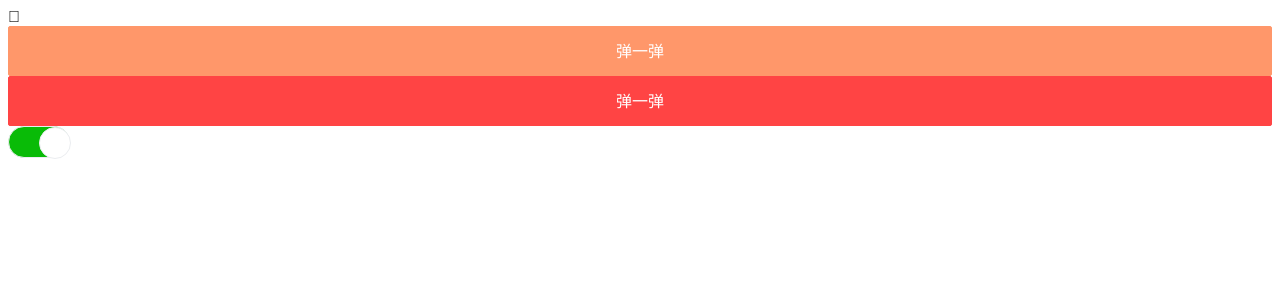
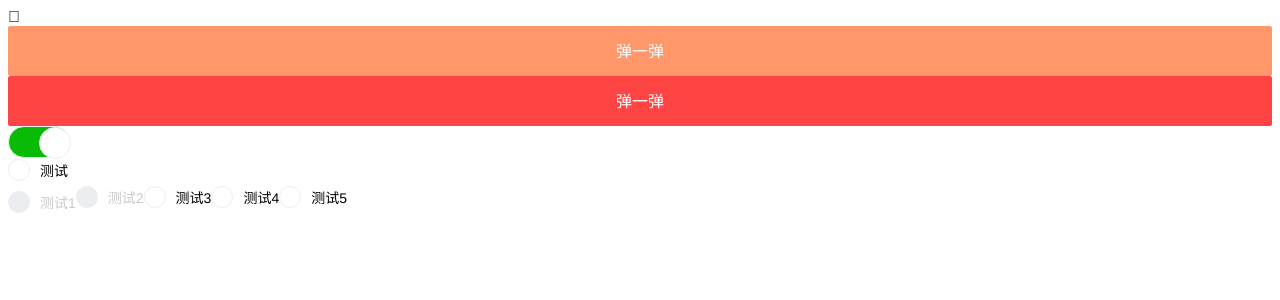
Before and after one commit to Greency/cy-ui, a Vue app in the folder ui/: page / in a window 1280 px wide. Shown: the top 300 px of the page. Built offline with nearby package versions, Linux system fonts and the light colour scheme; the HTML template or start-up script is replaced by a standard one; a web font is replaced by a local one.

Commit message:
feat：radio组件

```diff
--- a/ui/src/App.vue
+++ b/ui/src/App.vue
@@ -3,6 +3,15 @@
 		<cy-button type="warning" shape size="large" @click="setting">弹一弹</cy-button>
 		<cy-button type="danger" shape size="large" @click="setting2">弹一弹</cy-button>
 		<cy-switch v-model="switchVal"></cy-switch>
+		<cy-radio v-model="radioVal">测试</cy-radio>
+
+		<cy-radio-group v-model="radioGroupVal">
+			<cy-radio :disabled="true" :value="1">测试1</cy-radio>
+			<cy-radio :disabled="true" :value="2">测试2</cy-radio>
+			<cy-radio :value="3">测试3</cy-radio>
+			<cy-radio :value="4">测试4</cy-radio>
+			<cy-radio :value="5">测试5</cy-radio>
+		</cy-radio-group>
 		<!--<cy-popup v-model="show">
 			<div style="width: 375px;height: 300px;background-color: red;"></div>
 		</cy-popup>
@@ -17,6 +26,8 @@ import Popup from './packages/popup';
 import Button from './packages/button';
 import Picker from './packages/picker/picker';
 import Switch from './packages/switch';
+import Radio from './packages/radio/radio';
+import RadioGroup from './packages/radio/radioGroup';
 
 export default {
 	name: 'app',
@@ -24,18 +35,28 @@ export default {
 		'cy-popup': Popup,
 		'cy-button': Button,
 		'cy-picker': Picker,
-		'cy-switch': Switch
+		'cy-switch': Switch,
+		'cy-radio': Radio,
+		'cy-radio-group': RadioGroup
 	},
 	data() {
 		return {
 			show: false,
 			switchVal: true,
+			radioVal: false,
+			radioGroupVal: 1,
 			columns: [[1, 2, 3, 4, 5, 6, 7, 8, 9, 10], ['a', 'b', 'c']]
 		}
 	},
 	watch: {
 		switchVal(val){
 			console.log(val);
+		},
+		radioVal(val){
+			console.log('radio: ', val);
+		},
+		radioGroupVal(val){
+			console.log('radioGroupVal', val);
 		}
 	},
 	methods: {
--- /dev/null
+++ b/ui/src/packages/mixins/findParent.js
@@ -0,0 +1,21 @@
+export default {
+    data() {
+        return {
+            parent: null
+        }
+    },
+    methods: {
+        findParent(name) {
+            let parent = this.$parent;
+
+            while (parent) {
+                if (parent.$options.name === name) {
+                    this.parent = parent;
+                    break;
+                }
+
+                parent = parent.$parent;
+            }
+        }
+    }
+}
--- /dev/null
+++ b/ui/src/packages/radio/radio.vue
@@ -0,0 +1,125 @@
+<template>
+	<div :class="['cy-radio', disabled ? bem('radio', 'disabled') : '']">
+		<span
+			:class="['cy-radio-icon', checked ? bem('radio-icon', 'checked') : '']"
+			@click="handleToggle"
+		></span>
+		<span class="cy-radio-text">
+			<slot></slot>
+		</span>
+	</div>
+</template>
+
+<script>
+import Bem from '../mixins/bem';
+import FindParent from '../mixins/findParent';
+
+export default {
+	name: 'Radio',
+	mixins: [Bem, FindParent],
+	props: {
+		value: Boolean | String | Number,
+		disabled: Boolean
+	},
+	computed: {
+		currentVal: {
+			set(val) {
+				if (this.parent) {
+					this.parent.$emit('input', val);
+				} else {
+					if (!this.value)
+						this.$emit('input', val);
+				}
+			},
+			get() {
+				return (this.parent || this).value;
+			}
+		},
+		checked() {
+			if (this.parent) {
+				return this.currentVal === this.value;
+			} else {
+				return this.value;
+			}
+		}
+	},
+	created() {
+		this.findParent('RadioGroup');
+	},
+	methods: {
+		handleToggle() {
+			if (this.disabled)
+				return;
+
+			if (this.parent) {
+				this.currentVal = this.value;
+			} else {
+				if (!this.currentVal)
+					this.currentVal = true;
+			}
+		}
+	}
+}
+</script>
+
+<style lang="stylus">
+@import '../style/index.styl';
+
+.cy-radio {
+	display: inline-flex;
+	align-items: center;
+	height: 24px;
+
+	&--disabled {
+		color: #c8c9cc;
+
+		.cy-radio-icon {
+			background-color: #ebedf0;
+			border-color: #ebedf0;
+
+			&--checked {
+				background-color: #ebedf0;
+				border-color: #ebedf0;
+
+				&::after {
+					content: '\e665';
+					text-align: center;
+					vertical-align: middle;
+					font-family: 'iconfont';
+					font-size: 20px;
+					color: #c8c9cc;
+				}
+			}
+		}
+	}
+
+	&-icon {
+		position: relative;
+		width: 20px;
+		height: 20px;
+		margin-right: 10px;
+		border-radius: 50%;
+		border: 1px solid #ebedf0;
+		background-color: white;
+		transition: all 200ms ease-in;
+
+		&--checked {
+			background-color: #09bb07;
+			border-color: #09bb07;
+
+			&::after {
+				content: '\e665';
+				text-align: center;
+				vertical-align: middle;
+				font-family: 'iconfont';
+				font-size: 20px;
+				color: white;
+			}
+		}
+	}
+
+	&-text {
+		font-size: 14px;
+	}
+}
+</style>
--- /dev/null
+++ b/ui/src/packages/radio/radioGroup.vue
@@ -0,0 +1,14 @@
+<template>
+    <div class="cy-radio-group">
+        <slot></slot>
+    </div>
+</template>
+
+<script>
+export default {
+    name: 'RadioGroup',
+    props: {
+        value: String | Number | Boolean
+    }
+}
+</script>
--- /dev/null
+++ b/ui/src/packages/style/index.styl
@@ -0,0 +1,9 @@
+@font-face {
+    font-family: 'iconfont';  /* project id 1250118 */
+    src: url('https://at.alicdn.com/t/font_1250118_vva3pbei1k.eot');
+    src: url('https://at.alicdn.com/t/font_1250118_vva3pbei1k.eot?#iefix') format('embedded-opentype'),
+         url('https://at.alicdn.com/t/font_1250118_vva3pbei1k.woff2') format('woff2'),
+         url('https://at.alicdn.com/t/font_1250118_vva3pbei1k.woff') format('woff'),
+         url('https://at.alicdn.com/t/font_1250118_vva3pbei1k.ttf') format('truetype'),
+         url('https://at.alicdn.com/t/font_1250118_vva3pbei1k.svg#iconfont') format('svg');
+}
--- a/ui/src/packages/switch.vue
+++ b/ui/src/packages/switch.vue
@@ -47,8 +47,8 @@ export default {
 	height: 1em;
 	border: 1px solid #ebedf0;
 	border-radius: 1em;
-	background-color: rgba(9, 187, 7, 0);
-	transition: background-color 250ms ease-in;
+	background-color: white;
+	transition: background-color 300ms ease-in;
 
 	&-round {
 		position: absolute;
@@ -66,7 +66,7 @@ export default {
 	}
 
 	&--on {
-		background-color: rgba(9, 187, 7, 1);
+		background-color: #09bb07;
 	}
 }
 </style>
```
